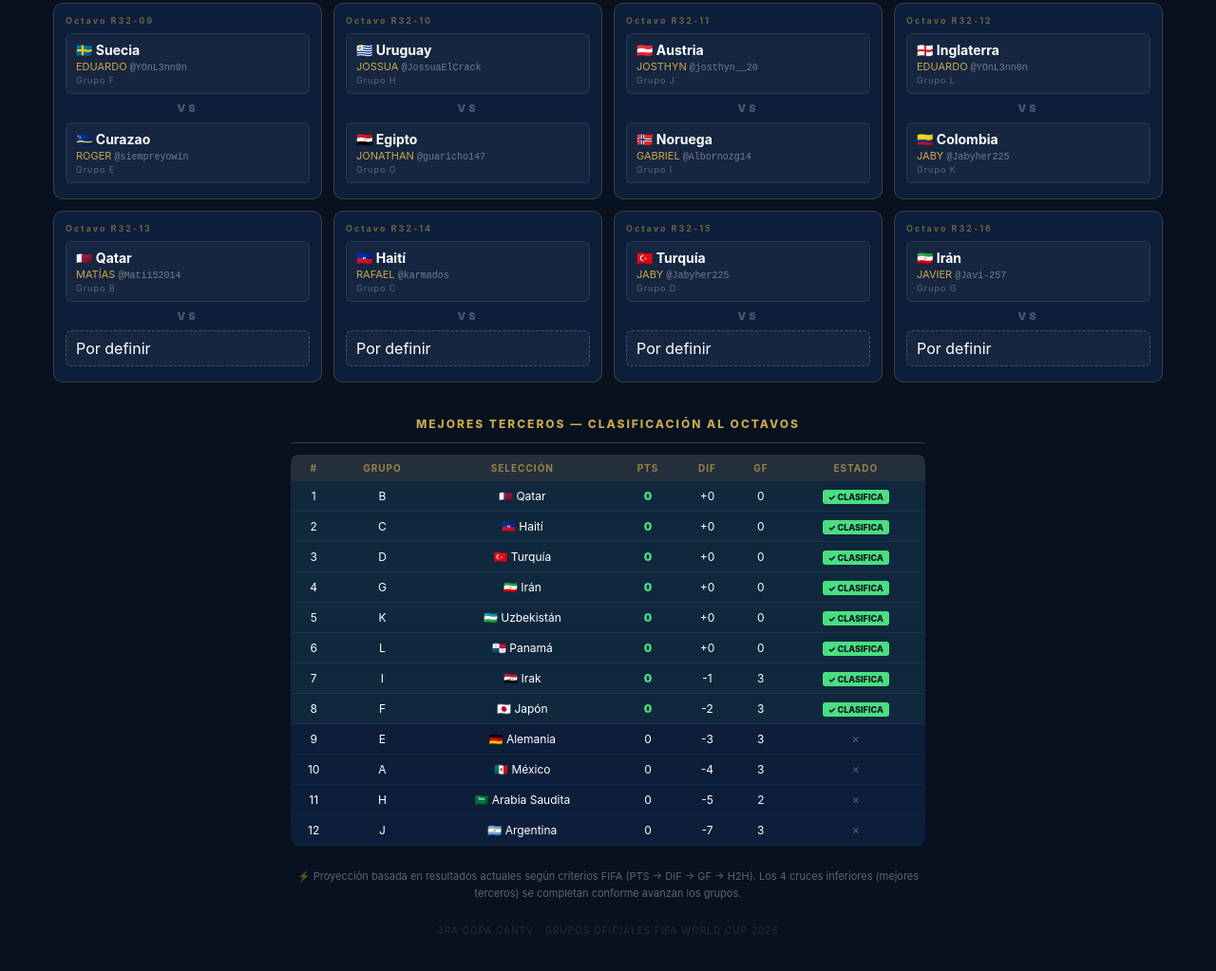
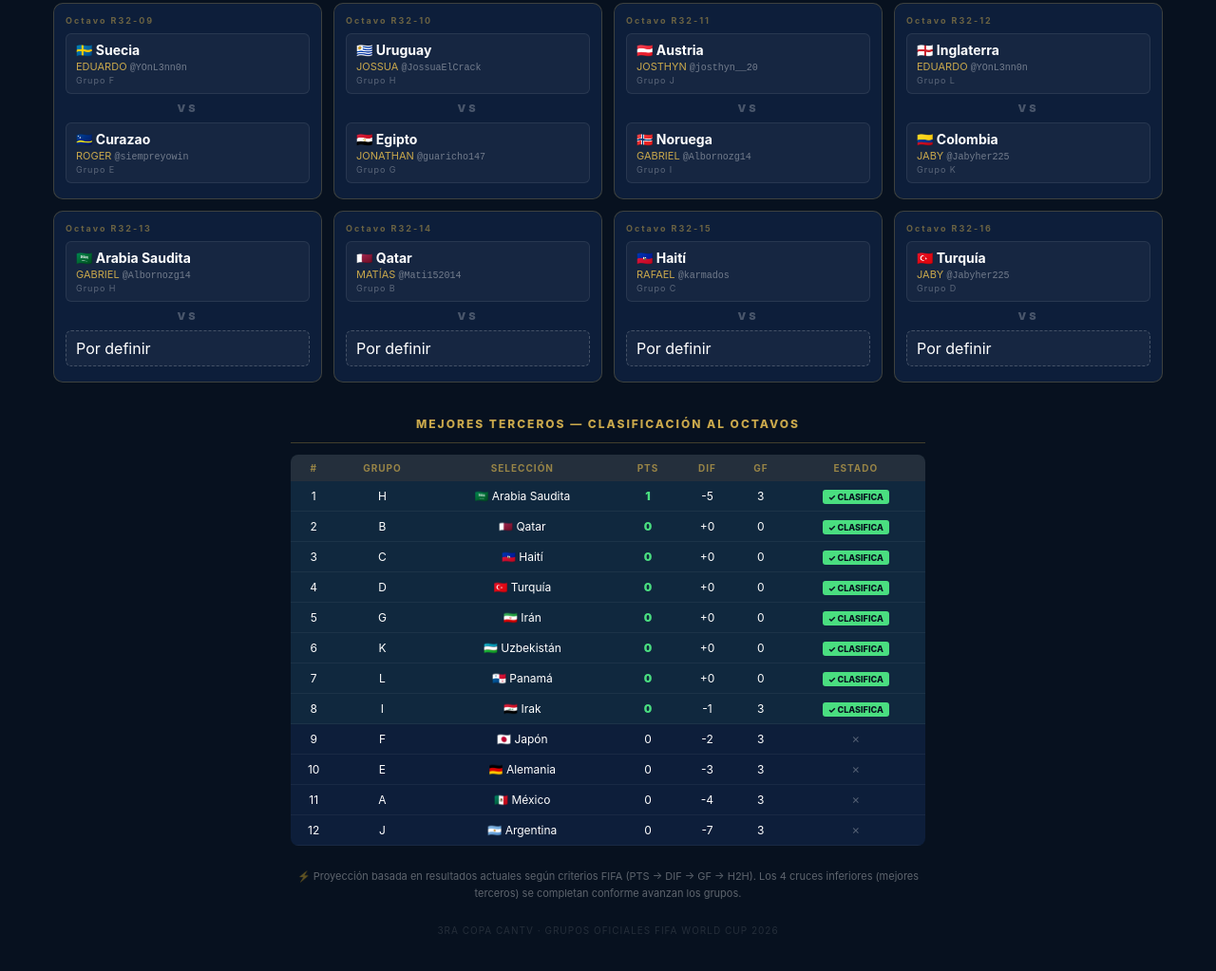
Before and after one commit to edelatorre79/Copa_CanTV, a plain HTML site: page playoffs.html in a window 1280 px wide. Shown: the part 585-1608 px from the top of the page at 95% size. Drawn offline with Linux system fonts and the light colour scheme.

Commit message:
Actualiza playoffs.html — Copa CANTV

```diff
--- a/playoffs.html
+++ b/playoffs.html
@@ -42,7 +42,7 @@ body{background:#07111f;color:#fff;font-family:-apple-system,system-ui,Helvetica
   <div style="font-size:11px;letter-spacing:3px;color:rgba(201,168,76,.7);margin-bottom:4px">FIFA WORLD CUP 2026</div>
   <h1>3RA COPA CANTV</h1>
   <h2>OCTAVOS DE FINAL — PROYECCIÓN</h2>
-  <div class="updated">Actualizado: 15/6/2026, 8:19:57 p.m.</div>
+  <div class="updated">Actualizado: 15/6/2026, 8:35:37 p.m.</div>
 </div>
 <div class="bracket-grid">
     <div class="match-card">
@@ -216,6 +216,16 @@ body{background:#07111f;color:#fff;font-family:-apple-system,system-ui,Helvetica
     <div class="match-card">
       <div class="match-num">Octavo R32-13</div>
       <div class="slot">
+      <div class="slot-team">🇸🇦 Arabia Saudita</div>
+      <div class="slot-player">GABRIEL <span class="slot-tag">@Albornozg14</span></div>
+      <div class="slot-group">Grupo H</div>
+    </div>
+      <div class="vs-sep">VS</div>
+      <div class="slot tbd">Por definir</div>
+    </div>
+    <div class="match-card">
+      <div class="match-num">Octavo R32-14</div>
+      <div class="slot">
       <div class="slot-team">🇶🇦 Qatar</div>
       <div class="slot-player">MATÍAS <span class="slot-tag">@Mati152014</span></div>
       <div class="slot-group">Grupo B</div>
@@ -224,7 +234,7 @@ body{background:#07111f;color:#fff;font-family:-apple-system,system-ui,Helvetica
       <div class="slot tbd">Por definir</div>
     </div>
     <div class="match-card">
-      <div class="match-num">Octavo R32-14</div>
+      <div class="match-num">Octavo R32-15</div>
       <div class="slot">
       <div class="slot-team">🇭🇹 Haití</div>
       <div class="slot-player">RAFAEL <span class="slot-tag">@karmados</span></div>
@@ -234,21 +244,11 @@ body{background:#07111f;color:#fff;font-family:-apple-system,system-ui,Helvetica
       <div class="slot tbd">Por definir</div>
     </div>
     <div class="match-card">
-      <div class="match-num">Octavo R32-15</div>
+      <div class="match-num">Octavo R32-16</div>
       <div class="slot">
       <div class="slot-team">🇹🇷 Turquía</div>
       <div class="slot-player">JABY <span class="slot-tag">@Jabyher225</span></div>
       <div class="slot-group">Grupo D</div>
-    </div>
-      <div class="vs-sep">VS</div>
-      <div class="slot tbd">Por definir</div>
-    </div>
-    <div class="match-card">
-      <div class="match-num">Octavo R32-16</div>
-      <div class="slot">
-      <div class="slot-team">🇮🇷 Irán</div>
-      <div class="slot-player">JAVIER <span class="slot-tag">@Javi-257</span></div>
-      <div class="slot-group">Grupo G</div>
     </div>
       <div class="vs-sep">VS</div>
       <div class="slot tbd">Por definir</div>
@@ -261,6 +261,14 @@ body{background:#07111f;color:#fff;font-family:-apple-system,system-ui,Helvetica
       <tbody>
         <tr class="top8">
             <td>1</td>
+            <td>H</td>
+            <td>🇸🇦 Arabia Saudita</td>
+            <td class="pts-ok">1</td>
+            <td>-5</td>
+            <td>3</td>
+            <td><span class="badge-ok">✓ CLASIFICA</span></td>
+          </tr><tr class="top8">
+            <td>2</td>
             <td>B</td>
             <td>🇶🇦 Qatar</td>
             <td class="pts-ok">0</td>
@@ -268,7 +276,7 @@ body{background:#07111f;color:#fff;font-family:-apple-system,system-ui,Helvetica
             <td>0</td>
             <td><span class="badge-ok">✓ CLASIFICA</span></td>
           </tr><tr class="top8">
-            <td>2</td>
+            <td>3</td>
             <td>C</td>
             <td>🇭🇹 Haití</td>
             <td class="pts-ok">0</td>
@@ -276,7 +284,7 @@ body{background:#07111f;color:#fff;font-family:-apple-system,system-ui,Helvetica
             <td>0</td>
             <td><span class="badge-ok">✓ CLASIFICA</span></td>
           </tr><tr class="top8">
-            <td>3</td>
+            <td>4</td>
             <td>D</td>
             <td>🇹🇷 Turquía</td>
             <td class="pts-ok">0</td>
@@ -284,7 +292,7 @@ body{background:#07111f;color:#fff;font-family:-apple-system,system-ui,Helvetica
             <td>0</td>
             <td><span class="badge-ok">✓ CLASIFICA</span></td>
           </tr><tr class="top8">
-            <td>4</td>
+            <td>5</td>
             <td>G</td>
             <td>🇮🇷 Irán</td>
             <td class="pts-ok">0</td>
@@ -292,7 +300,7 @@ body{background:#07111f;color:#fff;font-family:-apple-system,system-ui,Helvetica
             <td>0</td>
             <td><span class="badge-ok">✓ CLASIFICA</span></td>
           </tr><tr class="top8">
-            <td>5</td>
+            <td>6</td>
             <td>K</td>
             <td>🇺🇿 Uzbekistán</td>
             <td class="pts-ok">0</td>
@@ -300,7 +308,7 @@ body{background:#07111f;color:#fff;font-family:-apple-system,system-ui,Helvetica
             <td>0</td>
             <td><span class="badge-ok">✓ CLASIFICA</span></td>
           </tr><tr class="top8">
-            <td>6</td>
+            <td>7</td>
             <td>L</td>
             <td>🇵🇦 Panamá</td>
             <td class="pts-ok">0</td>
@@ -308,23 +316,23 @@ body{background:#07111f;color:#fff;font-family:-apple-system,system-ui,Helvetica
             <td>0</td>
             <td><span class="badge-ok">✓ CLASIFICA</span></td>
           </tr><tr class="top8">
-            <td>7</td>
+            <td>8</td>
             <td>I</td>
             <td>🇮🇶 Irak</td>
             <td class="pts-ok">0</td>
             <td>-1</td>
             <td>3</td>
             <td><span class="badge-ok">✓ CLASIFICA</span></td>
-          </tr><tr class="top8">
-            <td>8</td>
+          </tr><tr class="">
+            <td>9</td>
             <td>F</td>
             <td>🇯🇵 Japón</td>
-            <td class="pts-ok">0</td>
+            <td class="">0</td>
             <td>-2</td>
             <td>3</td>
-            <td><span class="badge-ok">✓ CLASIFICA</span></td>
+            <td><span class="badge-out">✗</span></td>
           </tr><tr class="">
-            <td>9</td>
+            <td>10</td>
             <td>E</td>
             <td>🇩🇪 Alemania</td>
             <td class="">0</td>
@@ -332,20 +340,12 @@ body{background:#07111f;color:#fff;font-family:-apple-system,system-ui,Helvetica
             <td>3</td>
             <td><span class="badge-out">✗</span></td>
           </tr><tr class="">
-            <td>10</td>
+            <td>11</td>
             <td>A</td>
             <td>🇲🇽 México</td>
             <td class="">0</td>
             <td>-4</td>
             <td>3</td>
-            <td><span class="badge-out">✗</span></td>
-          </tr><tr class="">
-            <td>11</td>
-            <td>H</td>
-            <td>🇸🇦 Arabia Saudita</td>
-            <td class="">0</td>
-            <td>-5</td>
-            <td>2</td>
             <td><span class="badge-out">✗</span></td>
           </tr><tr class="">
             <td>12</td>
```
